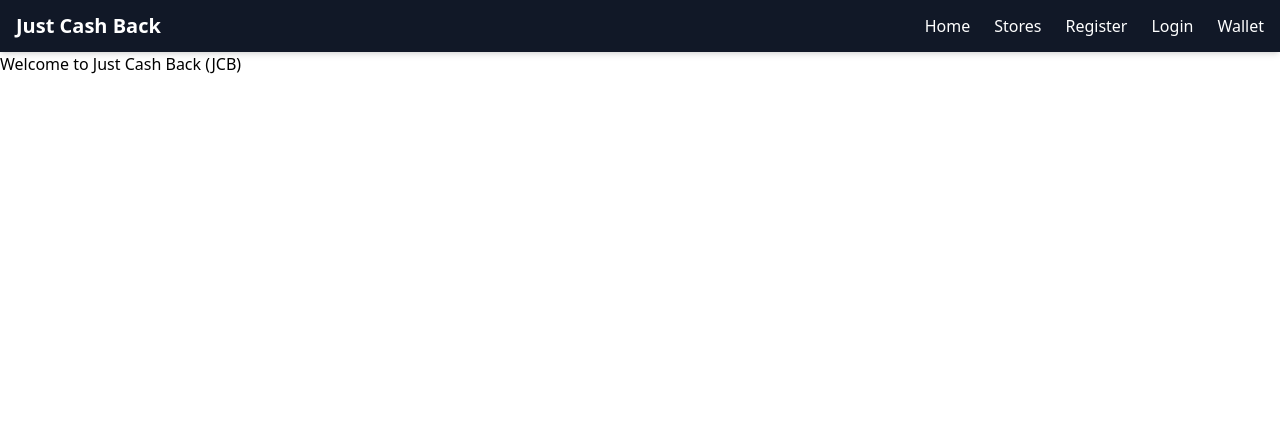
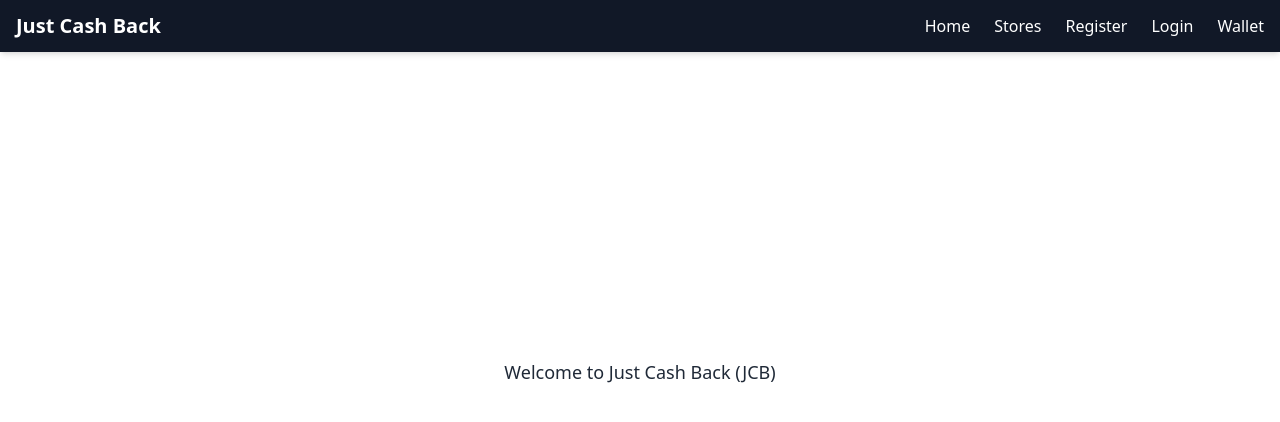
Before and after one commit to sameer-code/JCB-Client-, a React (Create React App) app: page / in a window 1280 px wide. Shown: the top 422 px of the page. Built offline with nearby package versions, Linux system fonts and the light colour scheme.

Commit message:
Update Home.js

```diff
--- a/src/pages/Home.js
+++ b/src/pages/Home.js
@@ -1,5 +1,11 @@
-import React from 'react';
+import React from "react";
 
-export default function Home() {
-  return <h1>Welcome to Just Cash Back (JCB)</h1>;
-}
+const Home = () => {
+  return (
+    <div className="flex flex-col items-center justify-center min-h-[80vh] text-lg text-gray-800">
+      <p>Welcome to Just Cash Back (JCB)</p>
+    </div>
+  );
+};
+
+export default Home;
```
